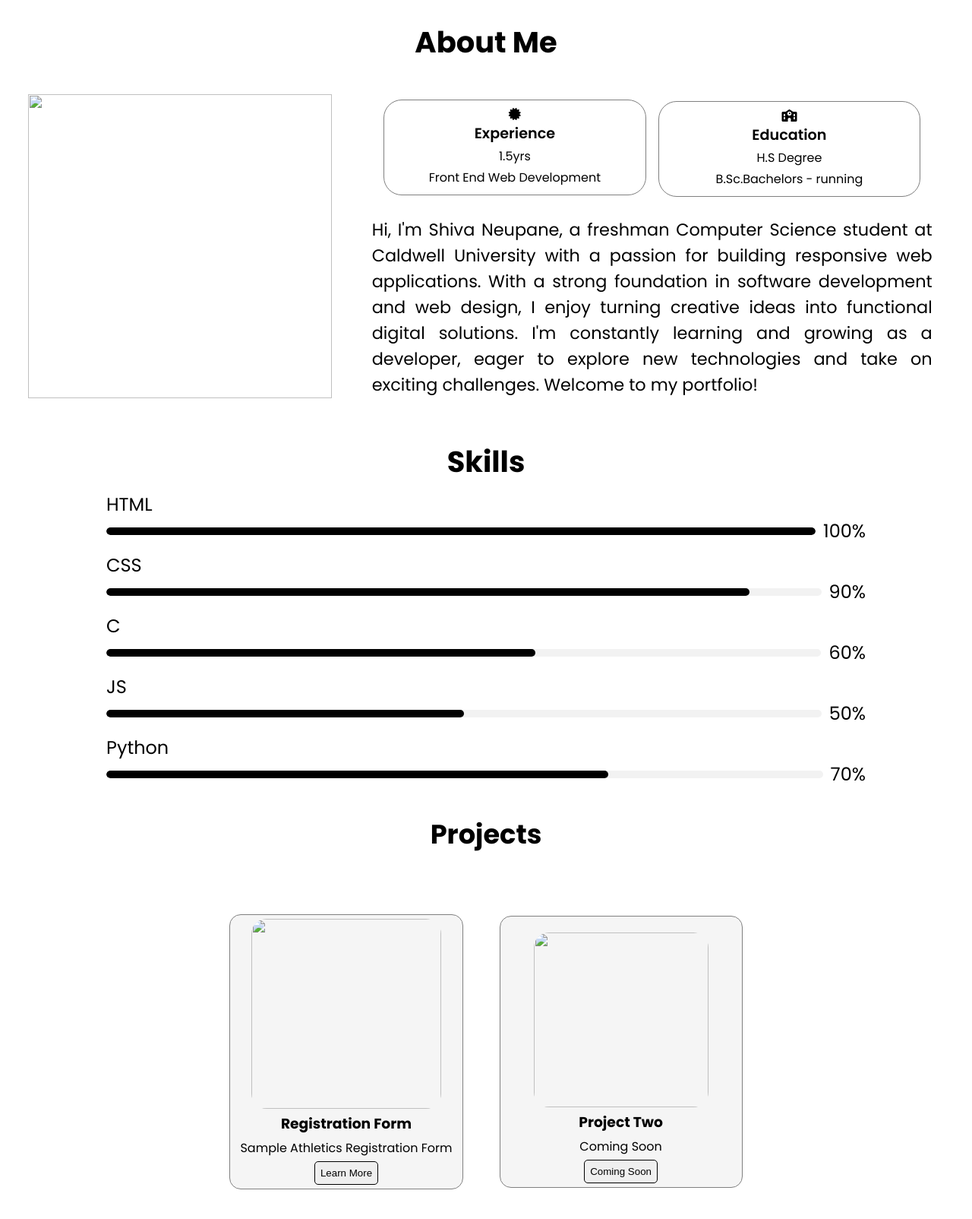
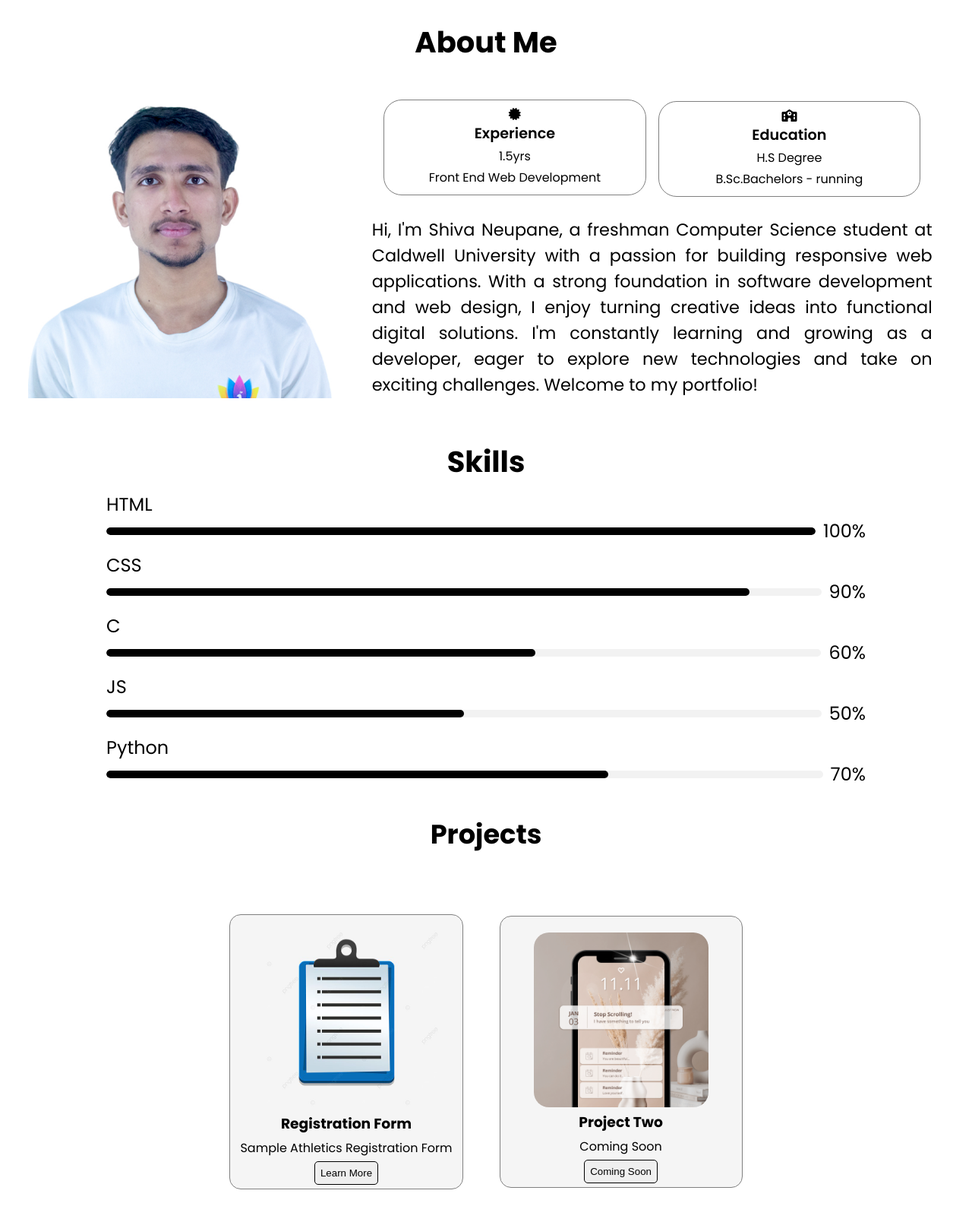
Before and after one commit to ShivaNeupane/PersonalPortfolio, a plain HTML site: page index.html in a window 1280 px wide. Shown: the part 800-2404 px from the top of the page at 76% size. Drawn offline with nearby package versions, Linux system fonts and the light colour scheme; the site is published under a folder, as on GitHub Pages, so addresses that start at the root find nothing.

Commit message:
Update 2 - images link

```diff
--- a/index.html
+++ b/index.html
@@ -53,7 +53,7 @@
                 <div class="buttons">
 
                     <button class="btn download-button">
-                        <a href="/RESUME.pdf" download>Resume</a>
+                        <a href="RESUME.pdf" download>Resume</a>
                     </button>
 
                     <button class="btn contact-button" onclick="window.location.href='mailto:neupaneshiva670@gmail.com'">
@@ -83,7 +83,7 @@
         <div class="about-container">
             <div class="about-left">
                 <div class="about-photo">
-                    <img src="/about-picture.jpg" alt="">
+                    <img src="about-picture.jpg" alt="">
                 </div>
             </div>
 
@@ -195,7 +195,7 @@
 
         <div class="project-container">
             <div class="project1-box">
-                <img src="/project-1.jpg" alt="" class="project1-image">
+                <img src="project-1.jpg" alt="" class="project1-image">
 
                 <h3>Registration Form</h3>
                 <span class="project1-text">Sample Athletics Registration Form</span>
@@ -208,7 +208,7 @@
 
 
             <div class="project2-box">
-                <img src="/project-2.png" alt="" class="project2-image">
+                <img src="project-2.png" alt="" class="project2-image">
 
                 <h3>Project Two</h3>
                 <span class="project2-text">Coming Soon</span>
```
